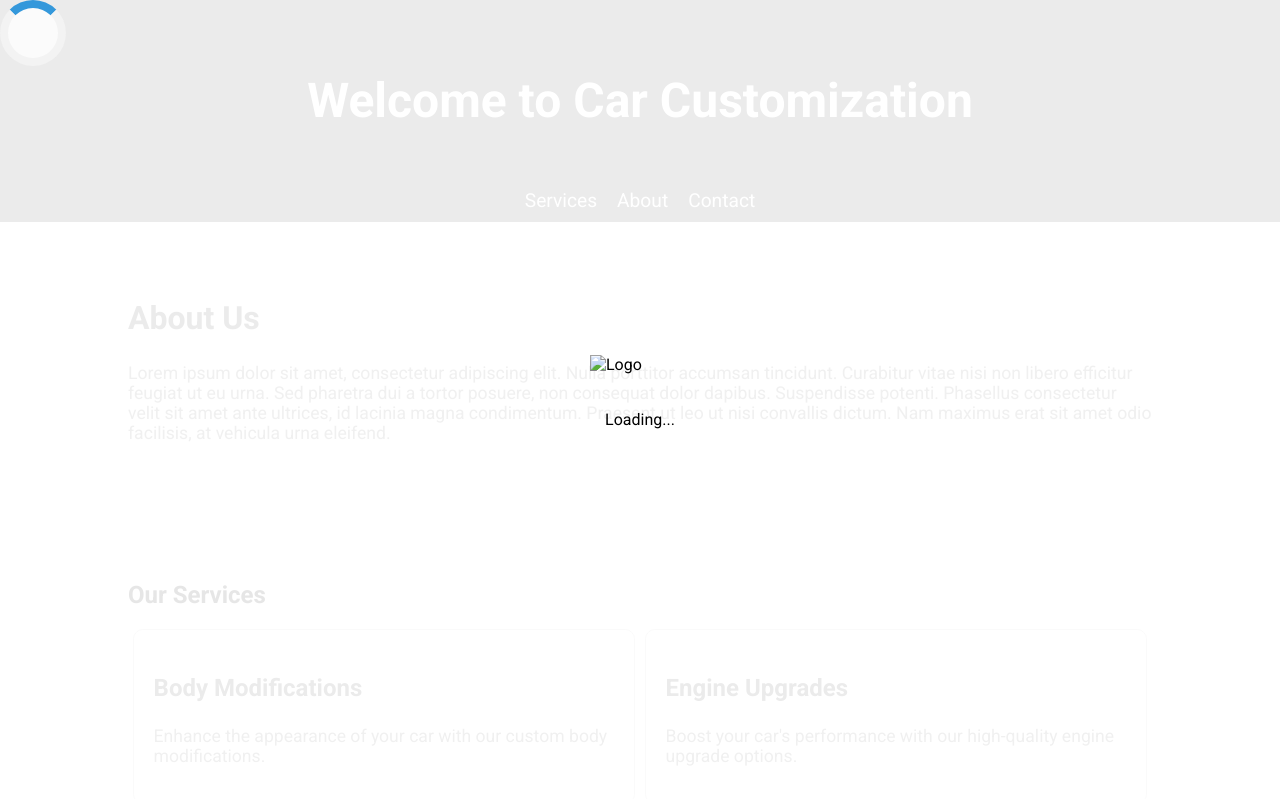
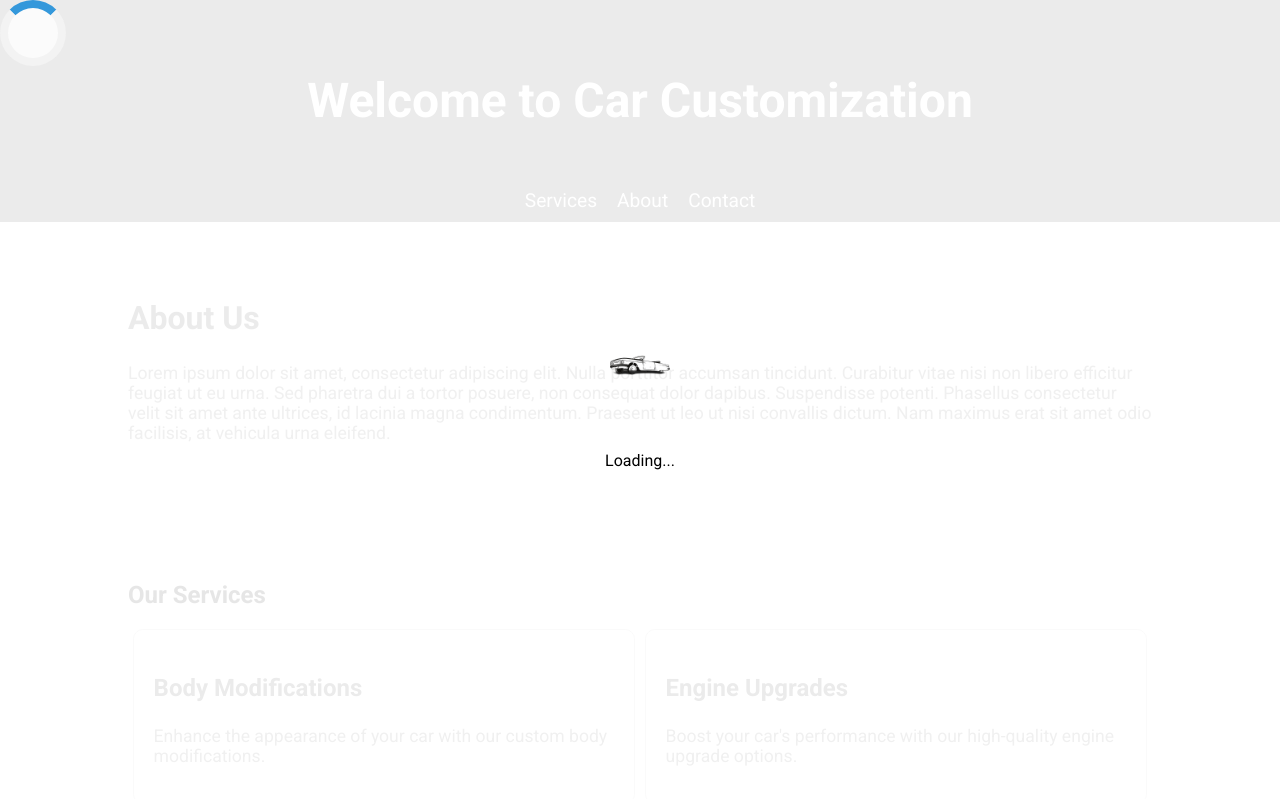
Before and after one commit to LilMuttonJr/CarWebsite, a plain HTML site: page index.html in a window 1280 px wide. Shown: the top 799 px of the page. Drawn offline with nearby package versions, Linux system fonts and the light colour scheme; a script that the page names is missing.

Commit message:
Update index.html

```diff
--- a/index.html
+++ b/index.html
@@ -18,7 +18,7 @@
 </head>
 <body>
     <div id="loading-screen">
-        <img src="logo.png" alt="Logo" class="logo">
+        <img src="img/car.png" alt="Logo" class="logo">
         <div class="loader"></div>
         <p>Loading...</p>
     </div>
```
